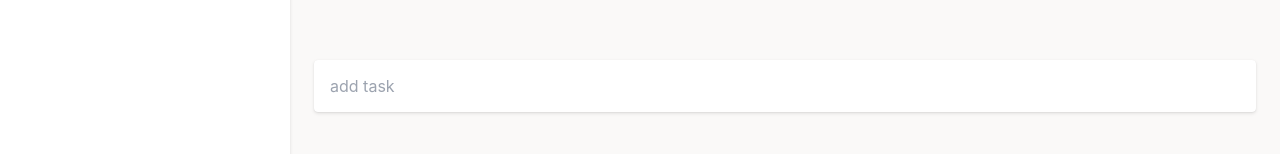
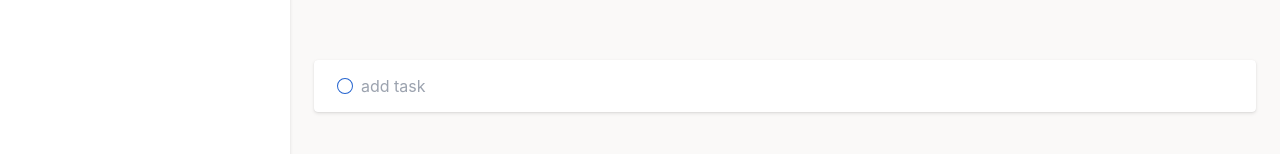
Before and after one commit to mouadlasri/Todo-Modern, a React (Create React App) app: page /tasks in a window 1280 px wide. Shown: the part 640-794 px from the top of the page. Built offline with nearby package versions, Linux system fonts and the light colour scheme; what tw-elements would draw is missing.

Commit message:
Add circle next to Add Task on the left

```diff
--- a/src/components/Task/AddTask/AddTask.js
+++ b/src/components/Task/AddTask/AddTask.js
@@ -20,6 +20,23 @@ export function AddTask() {
   return (
     <div className="mt-auto">
       <div className="w-full add-task-default">
+        <span className="task-checkbox">
+          <svg
+            class="fluentIcon ___12fm75w f1w7gpdv fez10in fg4l7m0"
+            fill="#2564cf"
+            aria-hidden="true"
+            width="20"
+            height="20"
+            viewBox="0 0 20 20"
+            xmlns="http://www.w3.org/2000/svg"
+            focusable="false"
+          >
+            <path
+              d="M10 3a7 7 0 100 14 7 7 0 000-14zm-8 7a8 8 0 1116 0 8 8 0 01-16 0z"
+              fill="#2564cf"
+            ></path>
+          </svg>
+        </span>
         {/* <h1>Add Task</h1> */}
         <form onSubmit={handleSubmit} style={{ width: "100%" }}>
           <input
```
